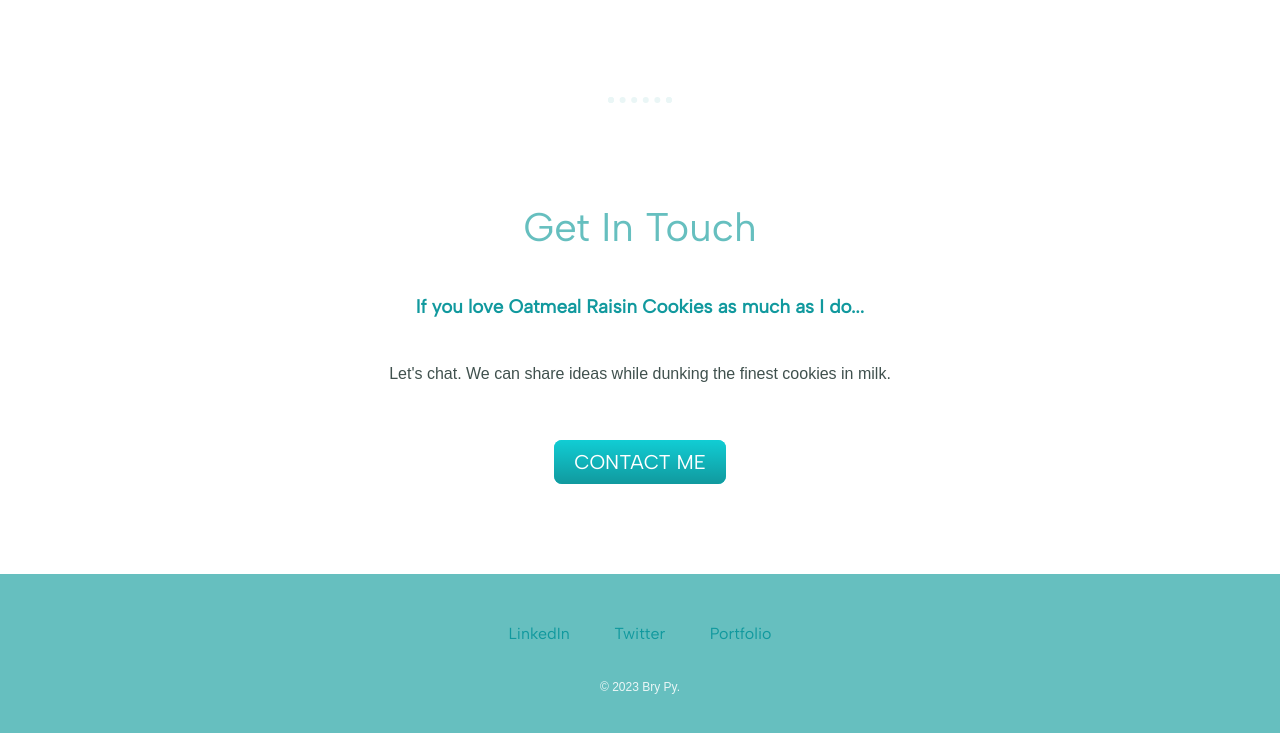
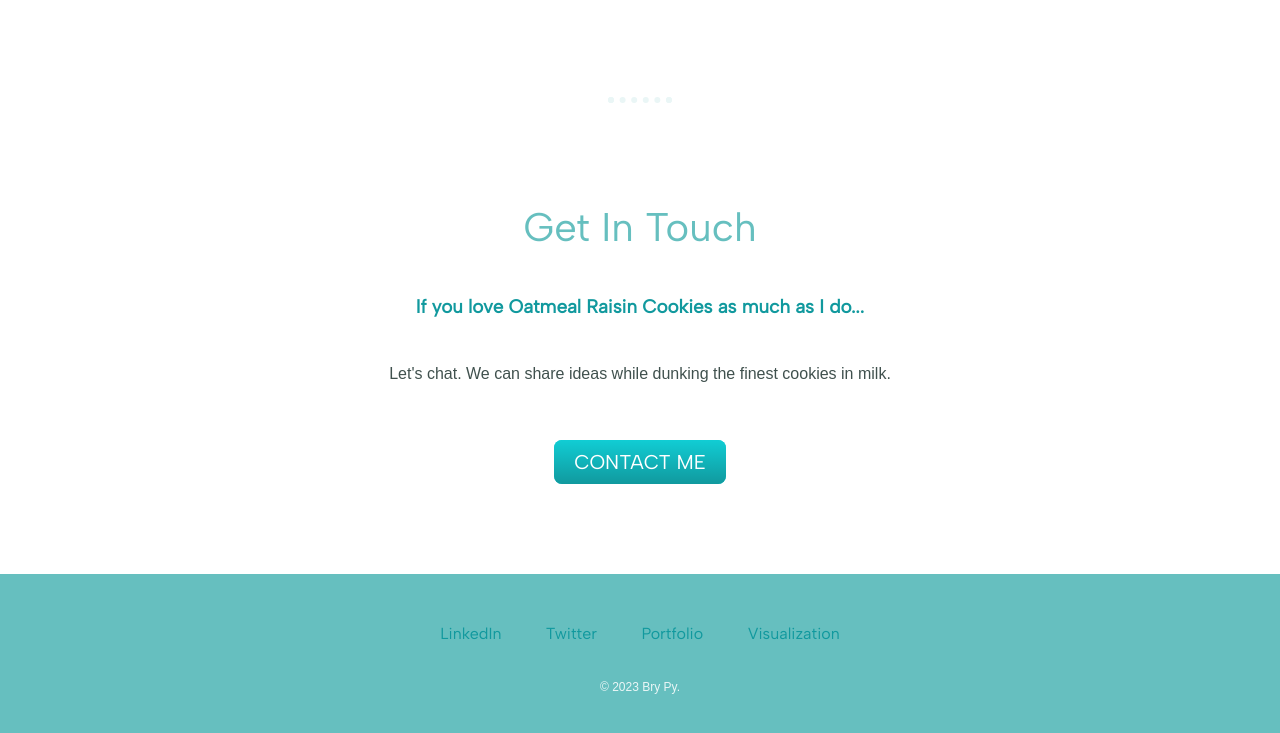
Before and after one commit to brypy220/brypy220.github.io, a plain HTML site: page index.html in a window 1280 px wide. Shown: the part 2301-3034 px from the top of the page. Drawn offline with Linux system fonts and the light colour scheme; a web font is replaced by a local one.

Commit message:
Update visualization index.html
linked visualization projects.

```diff
--- a/index.html
+++ b/index.html
@@ -49,6 +49,7 @@
       <a class="footer-link" href="https://www.linkedin.com/in/bryon-fitzgerald-ward-jr-945915a7/">LinkedIn</a>
       <a class="footer-link" href="https://twitter.com/bry_py">Twitter</a>
       <a class="footer-link" href="https://github.com/brypy220?tab=repositories">Portfolio</a>
+      <a class="footer-link" href="https://public.tableau.com/app/profile/bry.py/vizzes">Visualization</a>
       <p class="copyright">© 2023 Bry Py.</p>
     </div>
 
```
